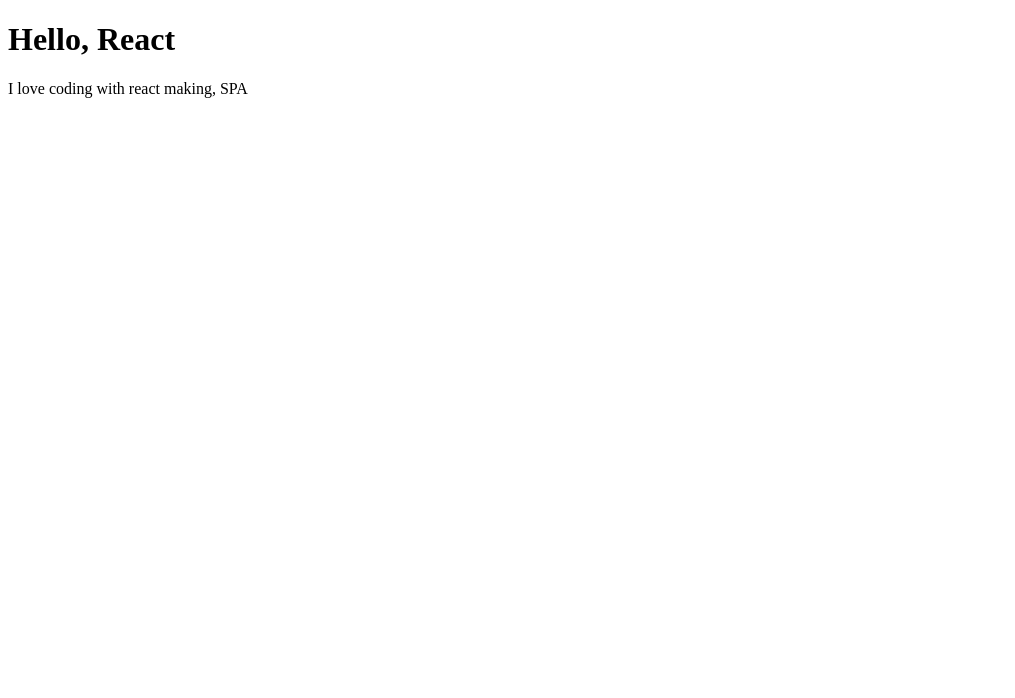
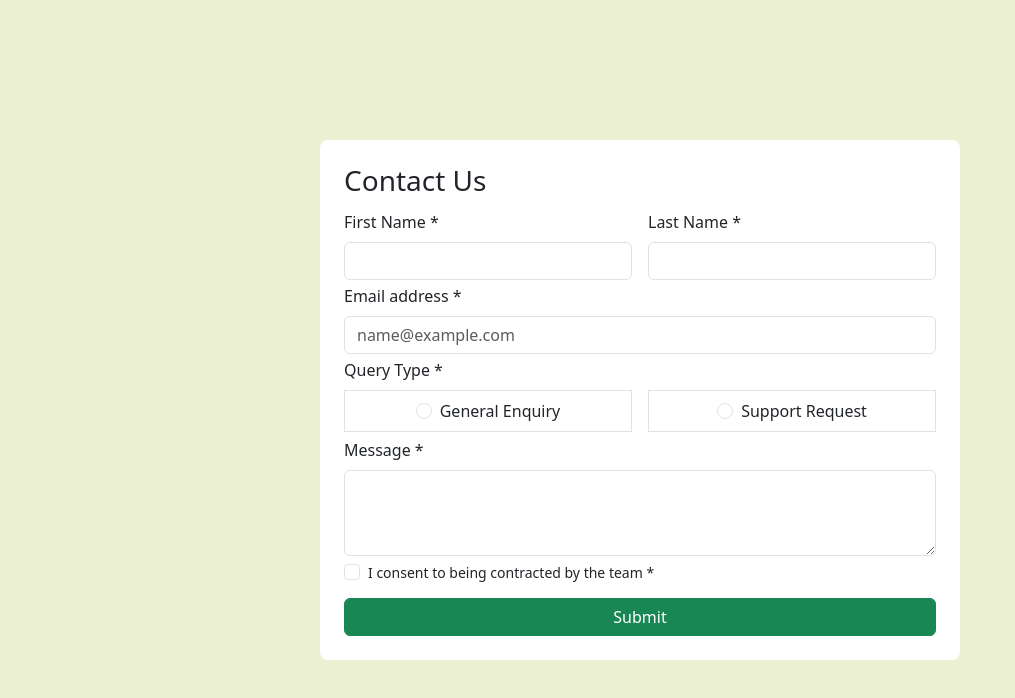
Before and after one commit to ManaChanCoder/react-challenge, a React (Vite) app: page / in a window 1280 px wide. Shown: the top 698 px of the page, without its empty margins (0-1015 px from the left). Built offline with nearby package versions, Linux system fonts and the light colour scheme.

Commit message:
Contact form - React

```diff
--- a/index.html
+++ b/index.html
@@ -4,10 +4,21 @@
     <meta charset="UTF-8" />
     <link rel="icon" type="image/svg+xml" href="/vite.svg" />
     <meta name="viewport" content="width=device-width, initial-scale=1.0" />
-    <title>React Challenge</title>
+    <title>Contact Form</title>
+    <link
+      href="https://cdn.jsdelivr.net/npm/bootstrap@5.3.8/dist/css/bootstrap.min.css"
+      rel="stylesheet"
+      integrity="sha384-sRIl4kxILFvY47J16cr9ZwB07vP4J8+LH7qKQnuqkuIAvNWLzeN8tE5YBujZqJLB"
+      crossorigin="anonymous"
+    />
   </head>
   <body>
     <div id="root"></div>
     <script type="module" src="/src/main.jsx"></script>
+    <script
+      src="https://cdn.jsdelivr.net/npm/bootstrap@5.3.8/dist/js/bootstrap.bundle.min.js"
+      integrity="sha384-FKyoEForCGlyvwx9Hj09JcYn3nv7wiPVlz7YYwJrWVcXK/BmnVDxM+D2scQbITxI"
+      crossorigin="anonymous"
+    ></script>
   </body>
 </html>
--- a/src/App.jsx
+++ b/src/App.jsx
@@ -1,12 +1,192 @@
-import React from "react";
+import React, { useState } from "react";
 
 // components
-import Card from "./components/Card";
+import SubmitToast from "./toast/submitToast";
 
 const App = () => {
+  const [validation, setValidation] = useState({
+    firstName: "",
+    lastName: "",
+    email: "",
+    message: "",
+  });
+  const [showMessage, setShowMessage] = useState("");
+  const [toast, setToast] = useState(false);
+  const [consent, setConsent] = useState(false);
+  const [queryType, setQueryType] = useState("");
+
+  const handleOnChange = (e) => {
+    const { name, value } = e.target;
+
+    setValidation((prev) => ({
+      ...prev,
+      [name]: value,
+    }));
+  };
+  const handleFocus = (fieldName) => {
+    setShowMessage(fieldName);
+  };
+  const showToast = (e) => {
+    e.preventDefault();
+    setToast(true);
+
+    setValidation({
+      firstName: "",
+      lastName: "",
+      email: "",
+      message: "",
+    });
+    setConsent(false);
+    setQueryType("");
+    setTimeout(() => {
+      setToast(false);
+
+      window.location.reload();
+    }, 2000);
+  };
+
   return (
-    <div>
-      <Card />
+    <div className="d-flex justify-content-center align-items-center h-screen bg-light-green">
+      <form
+        onSubmit={showToast}
+        className="bg-white p-4 rounded-3 d-flex flex-column gap-1 "
+      >
+        <h3>Contact Us</h3>
+
+        <div className="d-flex flex-column flex-md-row gap-3">
+          <div className="form-container-size">
+            <label htmlFor="exampleFormControlInput1" className="form-label">
+              First Name *
+            </label>
+            <input
+              type="text"
+              className="form-control"
+              id="exampleFormControlInput1"
+              name="firstName"
+              value={validation.firstName}
+              onChange={handleOnChange}
+              onFocus={() => handleFocus("firstName")}
+              required
+            />
+            {showMessage === "firstName" && !validation.firstName && (
+              <p className="text-danger">First name is required</p>
+            )}
+          </div>
+          <div className="form-container-size">
+            <label htmlFor="exampleFormControlInput1" className="form-label">
+              Last Name *
+            </label>
+            <input
+              type="text"
+              className="form-control"
+              id="exampleFormControlInput1"
+              name="lastName"
+              value={validation.lastName}
+              onChange={handleOnChange}
+              onFocus={() => handleFocus("lastName")}
+              required
+            />
+            {showMessage === "lastName" && !validation.lastName && (
+              <p className="text-danger">Last name is required</p>
+            )}
+          </div>
+        </div>
+
+        <div className="">
+          <label htmlFor="exampleFormControlInput1" className="form-label">
+            Email address *
+          </label>
+          <input
+            type="email"
+            className="form-control"
+            id="exampleFormControlInput1"
+            placeholder="name@example.com"
+            name="email"
+            value={validation.email}
+            onChange={handleOnChange}
+            onFocus={() => handleFocus("email")}
+          />
+          {showMessage === "email" && !validation.email && (
+            <p className="text-danger">Email is required</p>
+          )}
+        </div>
+
+        <div className="">
+          <label htmlFor="exampleFormControlInput1" className="form-label">
+            Query Type *
+          </label>
+          <div className="d-flex flex-column flex-md-row gap-3">
+            <div className="form-check form-container-size border d-flex justify-content-center gap-2 py-2">
+              <input
+                className="form-check-input"
+                type="radio"
+                name="radioDefault"
+                id="radioDefault1"
+                value="General Enquiry"
+                checked={queryType === "General Enquiry"}
+                onChange={(e) => setQueryType(e.target.value)}
+              />
+              <label className="form-check-label" htmlFor="radioDefault1">
+                General Enquiry
+              </label>
+            </div>
+            <div className="form-check form-container-size border d-flex justify-content-center gap-2 py-2">
+              <input
+                className="form-check-input"
+                type="radio"
+                name="radioDefault"
+                id="radioDefault2"
+                value="Support Request"
+                checked={queryType === "Support Request"}
+                onChange={(e) => setQueryType(e.target.value)}
+              />
+              <label className="form-check-label" htmlFor="radioDefault2">
+                Support Request
+              </label>
+            </div>
+          </div>
+        </div>
+
+        <div className="">
+          <label htmlFor="exampleFormControlTextarea1" className="form-label">
+            Message *
+          </label>
+          <textarea
+            className="form-control"
+            id="exampleFormControlTextarea1"
+            rows="3"
+            name="message"
+            value={validation.message}
+            onChange={handleOnChange}
+            onFocus={() => handleFocus("message")}
+            required
+          ></textarea>
+          {showMessage === "message" && !validation.message && (
+            <p className="text-danger">Message is required</p>
+          )}
+        </div>
+
+        <div className="form-check">
+          <input
+            className="form-check-input "
+            type="checkbox"
+            value=""
+            id="checkDefault"
+            onChange={(e) => setConsent(e.target.checked)}
+            checked={consent}
+          />
+          <label
+            className="form-check-label fs-small fw-normal"
+            htmlFor="checkDefault"
+          >
+            I consent to being contracted by the team *
+          </label>
+        </div>
+        <button type="submit" className="btn btn-success mt-2">
+          Submit
+        </button>
+      </form>
+      <SubmitToast show={toast} />
     </div>
   );
 };
--- a/src/components/Card.jsx
+++ /dev/null
@@ -1,12 +0,0 @@
-import React from "react";
-
-const Card = () => {
-  return (
-    <div>
-      <h1>Hello, React</h1>
-      <p>I love coding with react making, SPA</p>
-    </div>
-  );
-};
-
-export default Card;
--- a/src/index.css
+++ b/src/index.css
@@ -0,0 +1,35 @@
+.bg-light-green {
+  background: #eaf0d1;
+}
+.h-screen {
+  height: 100vh;
+}
+.fs-small {
+  font-size: 14px;
+}
+.toast-position {
+  top: 1rem;
+  left: 50%;
+  transform: translateX(-50%);
+
+  background: #302f2f;
+}
+p {
+  margin: 0;
+}
+.form-container-size,
+form {
+  width: 50%;
+}
+
+@media (max-width: 768px) {
+  .form-container-size {
+    width: 100%;
+  }
+  .h-screen {
+    height: 100%;
+  }
+  form {
+    width: 80%;
+  }
+}
--- /dev/null
+++ b/src/toast/SubmitToast.jsx
@@ -0,0 +1,30 @@
+import React from "react";
+
+const SubmitToast = ({ show }) => {
+  return (
+    <div
+      id="liveToast"
+      className={`toast position-fixed toast-position p-3 text-white  ${
+        show ? "show" : ""
+      }`}
+      role="alert"
+      aria-live="assertive"
+      aria-atomic="true"
+    >
+      <div className="d-flex align-items-center gap-2 ">
+        <img
+          src="../../public/icon-success-check.svg"
+          className="rounded me-2"
+          alt=""
+        />
+
+        <p className="m-0">Message Sent!</p>
+      </div>
+      <div className="toast-body fw-light">
+        thanks for completing the form. We'll be in touch soon!
+      </div>
+    </div>
+  );
+};
+
+export default SubmitToast;
```
Also changed, not shown: public/icon-success-check.svg (added).
